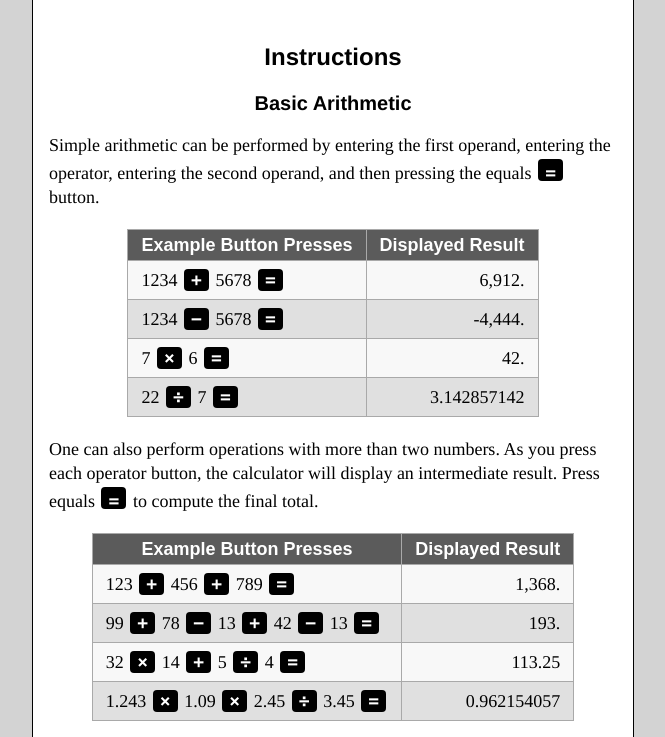
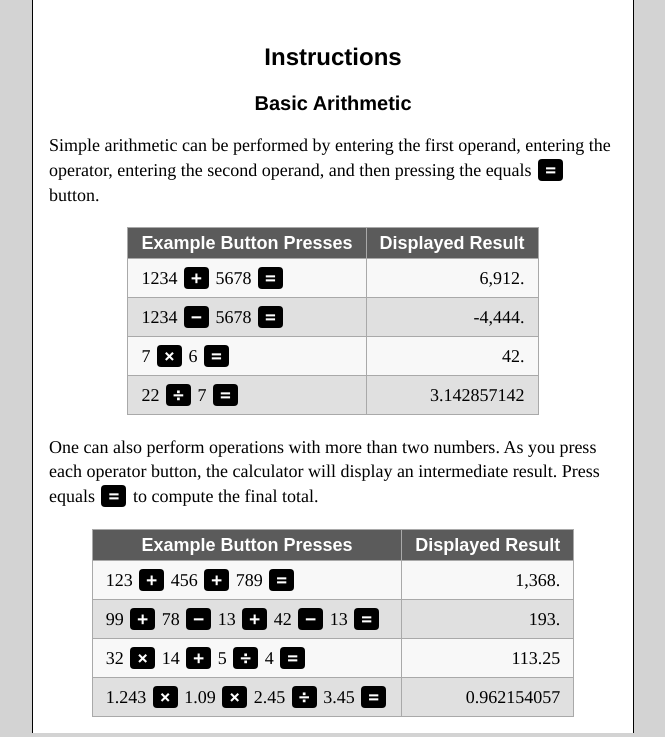
Before and after one commit to gkikola/simplecalc, a plain HTML site: page help.html in a window 1280 px wide. Shown: the part 1510-2247 px from the top of the page, without its empty margins (307-972 px from the left). Drawn offline with Linux system fonts and the light colour scheme.

Commit message:
Adjust style of buttons in help text

```diff
--- a/styles/info.css
+++ b/styles/info.css
@@ -139,13 +139,14 @@ p {
   font-family: "Lucida Console", Courier, monospace;
   font-weight: bold;
   text-align: center;
+  line-height: 18px;
 
   color: white;
   background-color: black;
 
-  padding: 2px 0 0;
+  padding: 2px 0;
   width: 25px;
-  height: 20px;
+  height: 18px;
   margin: 2px;
 
   border-radius: 4px;
```
